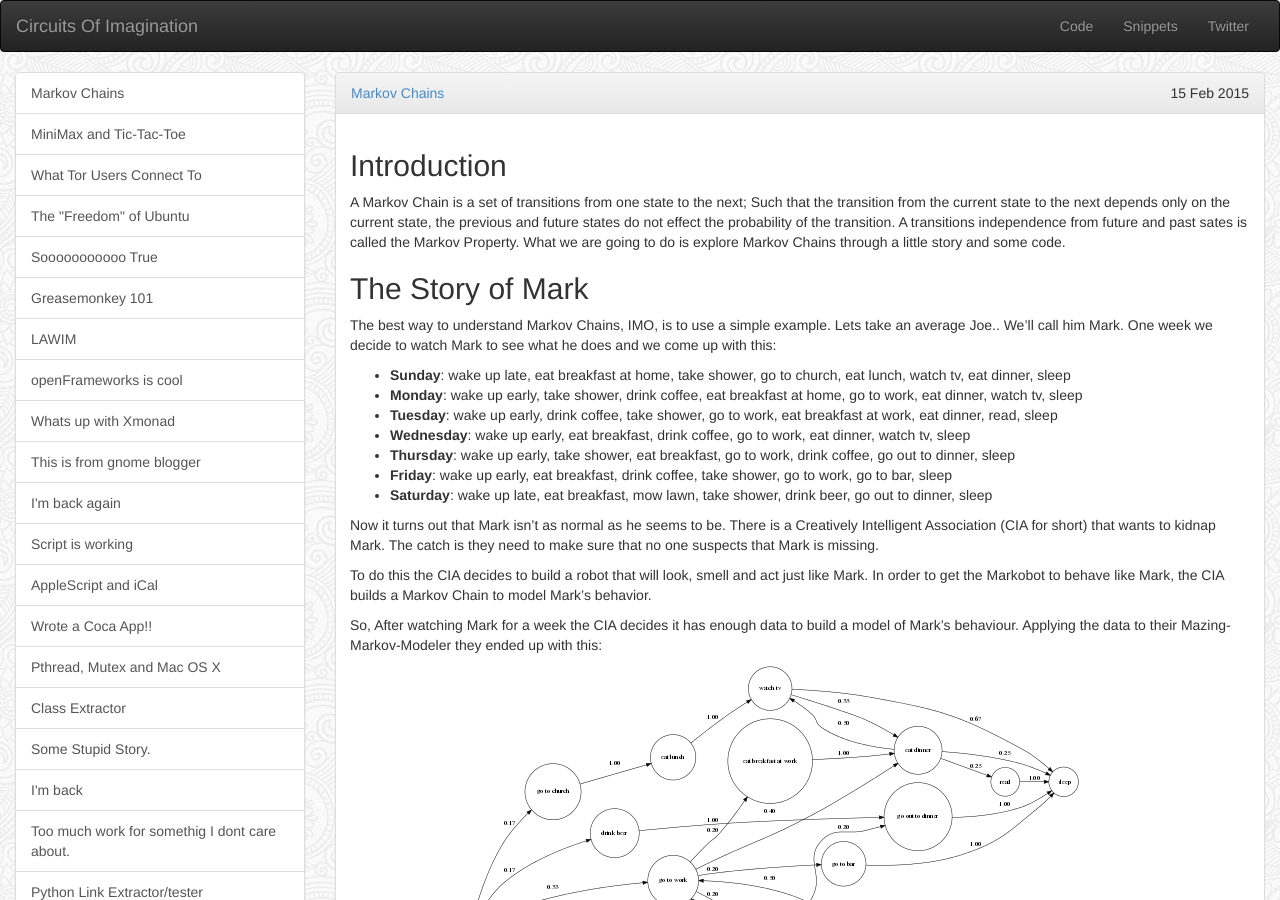
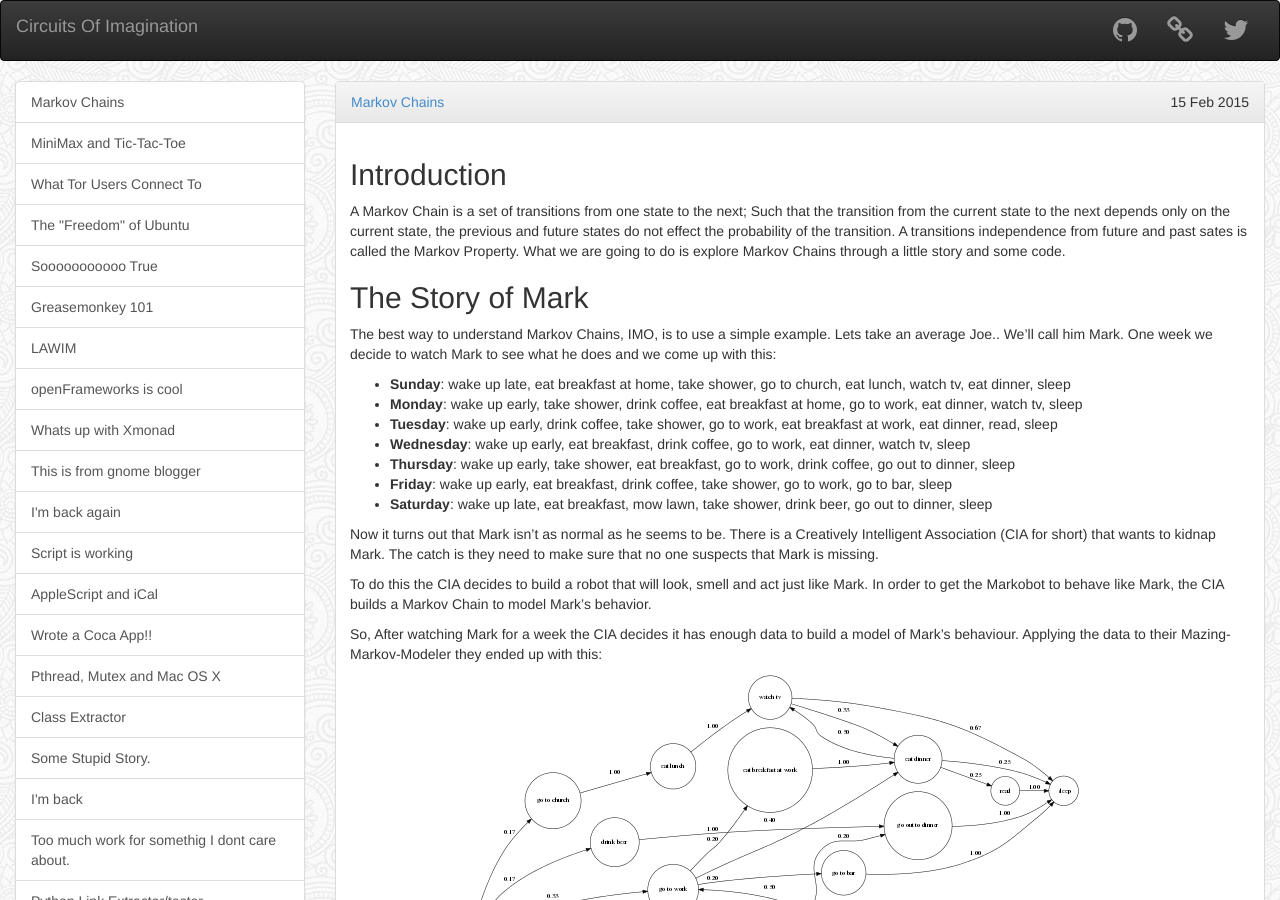
Before and after one commit to tantalum/tantalum.github.io, a Jekyll site: the page built from index.html, in a window 1280 px wide and 900 px high. Built offline with Jekyll 4.4.1, drawn with Linux system fonts in a browser that asks for light colours; nearby versions of some CDN libraries; Markdown is read by kramdown in place of the engine named in the settings; the list of posts is cut into pages by our own code; comment, search, counter and statistics services are not loaded.

Commit message:
Icons instead of text for external links.

```diff
--- a/_layouts/default.html
+++ b/_layouts/default.html
@@ -13,6 +13,9 @@
         <link rel="stylesheet" href="/bootstrap/css/bootstrap.min.css">
         <link rel="stylesheet" href="/bootstrap/css/bootstrap-theme.min.css">
         <!-- END Boostrap -->
+
+        <!-- [Font Awesome](http://fortawesome.github.io/Font-Awesome/) -->
+        <link rel="stylesheet" href="//maxcdn.bootstrapcdn.com/font-awesome/4.3.0/css/font-awesome.min.css">
 
         <!-- syntax highlighting CSS -->
         <link rel="stylesheet" href="/css/syntax.css">
@@ -53,9 +56,9 @@
 
                 <div class="collapse navbar-collapse" id="nav-links">
                     <ul class="nav navbar-nav navbar-right">
-                        <li><a href="https://github.com/tantalum">Code</a></li>
-                        <li><a href="http://snippets.circuitsofimagination.com/">Snippets</a></li>
-                        <li><a href="https://twitter.com/blit32">Twitter</a></li>
+                        <li><a href="https://github.com/tantalum"><i class="fa fa-2x fa-github"></i></a></li>
+                        <li><a href="http://snippets.circuitsofimagination.com/"><i class="fa fa-2x fa-link"></i></a></li>
+                        <li><a href="https://twitter.com/blit32"><i class="fa fa-2x fa-twitter"></i></a></li>
                     </ul>
                 </div>
             </div>
```
